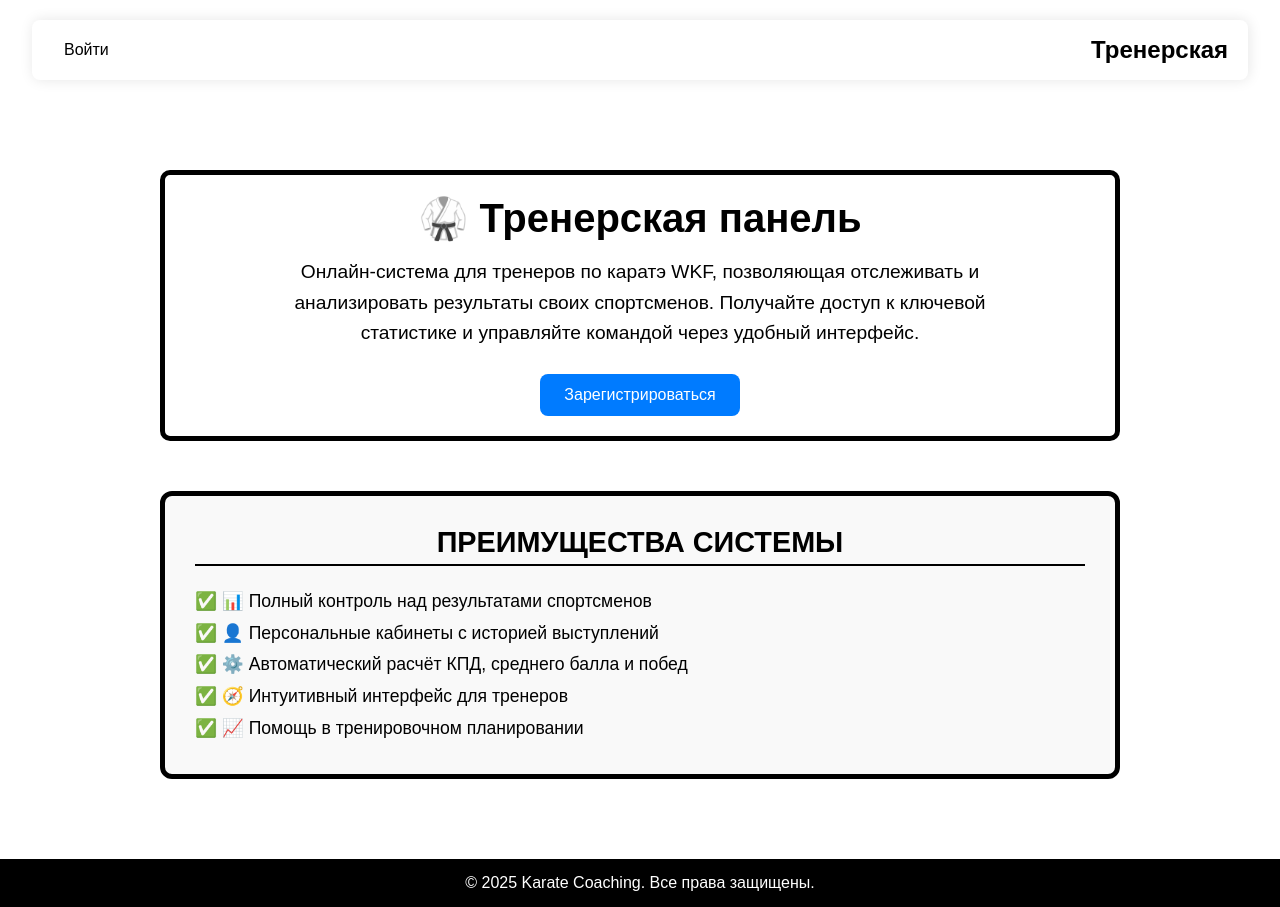
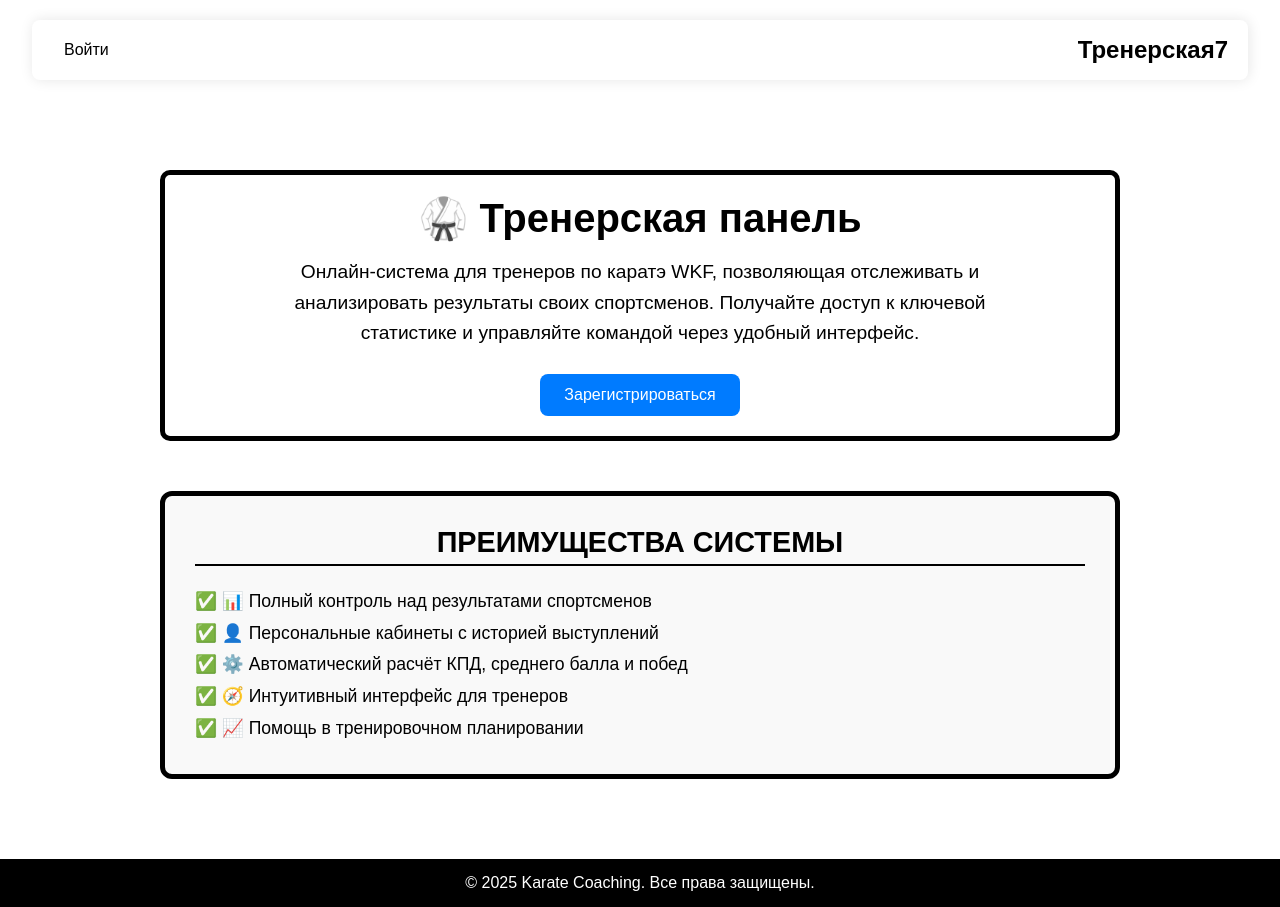
Before and after one commit to kosdem04/KarateCoaching_frontend, a React (Vite) app: page / in a window 1280 px wide. Built offline with nearby package versions, Linux system fonts and the light colour scheme; no server answers.

Commit message:
edit deploy.yml

```diff
--- a/src/components/Header/Header.jsx
+++ b/src/components/Header/Header.jsx
@@ -26,7 +26,7 @@ export default function Header() {
                     ? <button onClick={logout} className="logout-button">Выйти</button>
                     : <Link to="/login">Войти</Link>}
             </nav>
-            <div className="logo"><Link to={link}>Тренерская</Link></div>
+            <div className="logo"><Link to={link}>Тренерская7</Link></div>
         </header>
     );
 }
```
